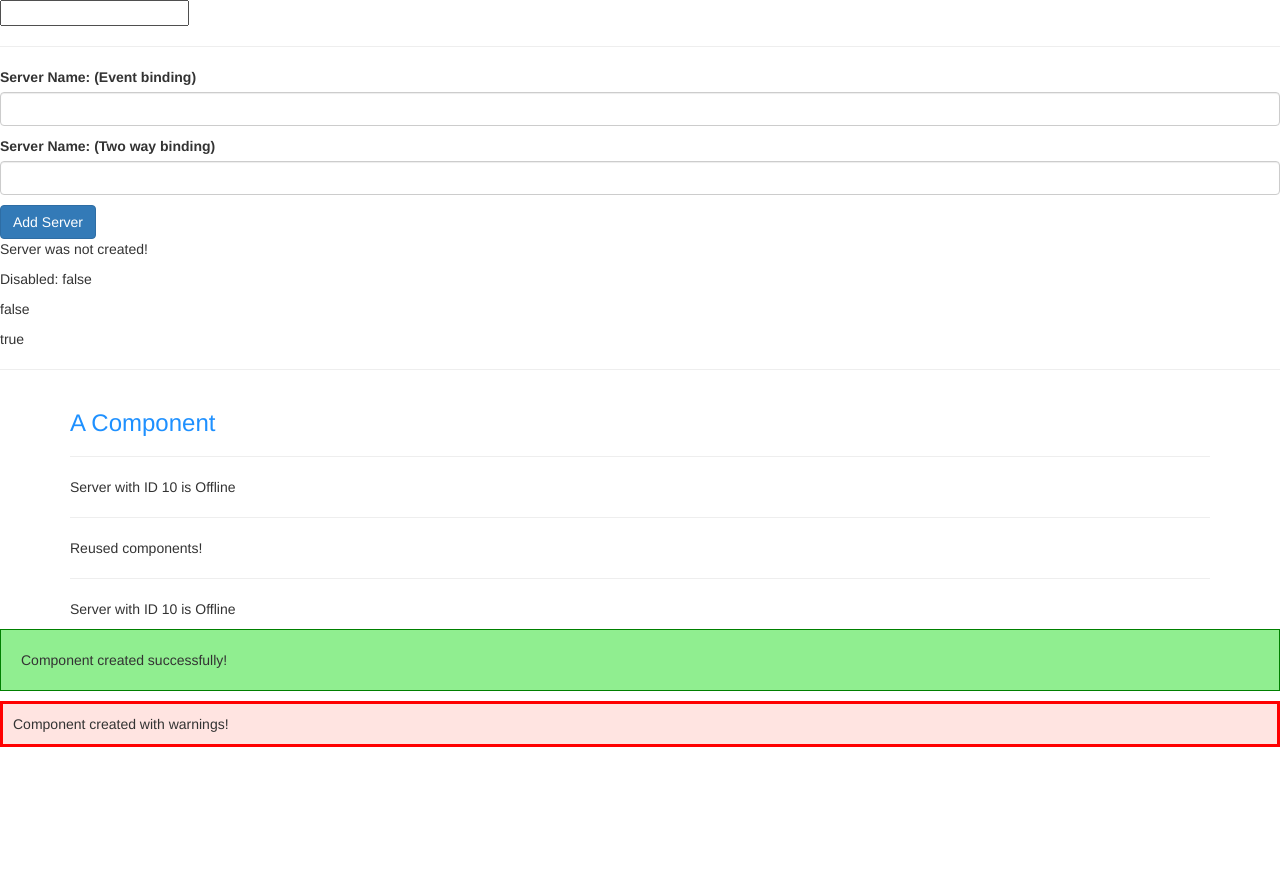
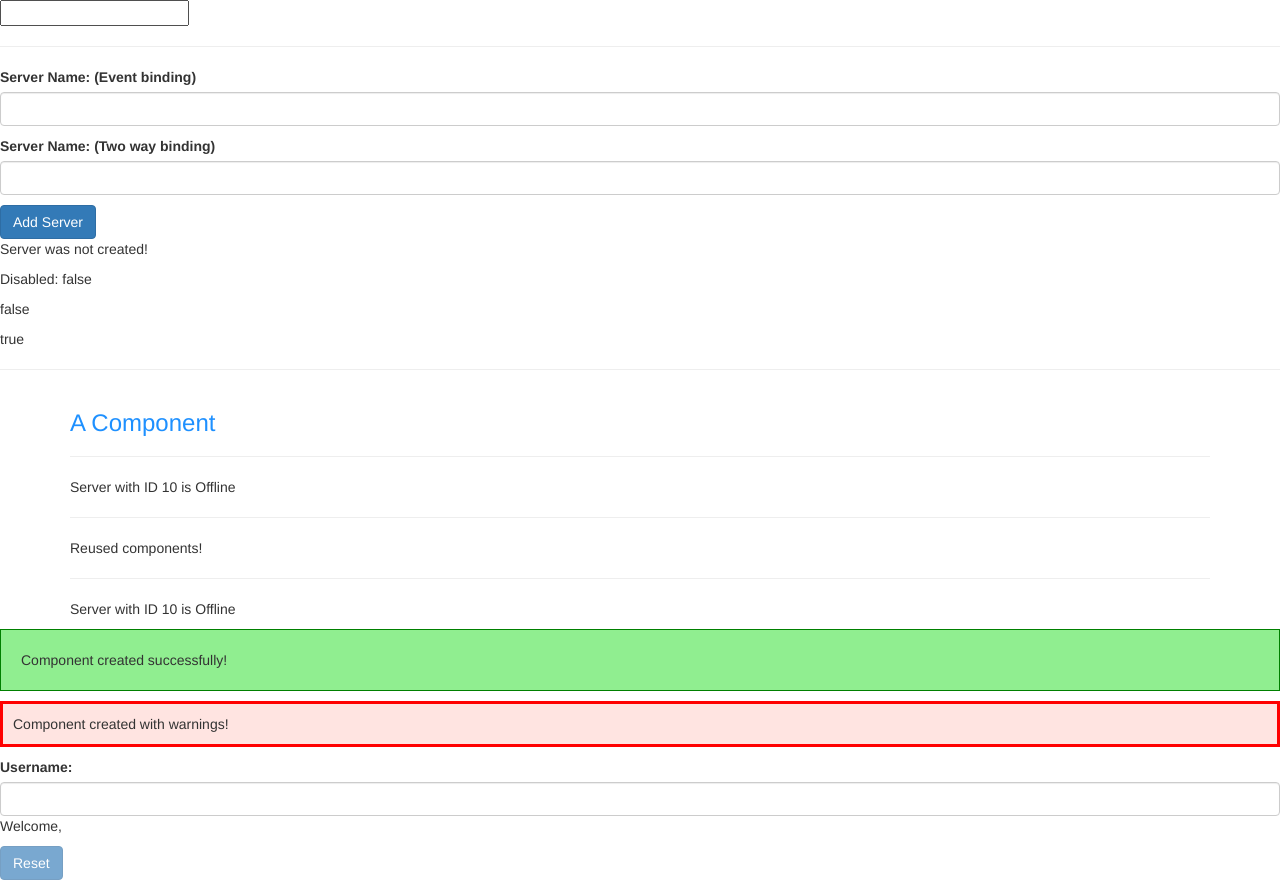
Before and after one commit to Naveen7892/angular-5-tutorial, an Angular app in the folder my-first-app/: page / in a window 1280 px wide. Before the commit the page ends 800 px from the top, so only its background shows below. Built offline with nearby package versions, Linux system fonts and the light colour scheme.

Commit message:
Assignment 2 - Username binding and reset on clicking button

```diff
--- a/my-first-app/src/app/app.component.html
+++ b/my-first-app/src/app/app.component.html
@@ -75,3 +75,5 @@
 
 <!-- Warning Alert -->
 <app-warning-alert></app-warning-alert>
+
+<app-assignment-2></app-assignment-2>
--- a/my-first-app/src/app/app.module.ts
+++ b/my-first-app/src/app/app.module.ts
@@ -7,6 +7,7 @@
 import { ServersComponent } from './servers/servers.component';
 import { SuccessAlertComponent } from './success-alert/success-alert.component';
 import { WarningAlertComponent } from './warning-alert/warning-alert.component';
+import { Assignment2 } from './assignment-2/assignment-2.component';
 
 @NgModule({
   declarations: [
@@ -14,7 +15,8 @@
     ServerComponent,
     ServersComponent,
     SuccessAlertComponent,
-    WarningAlertComponent
+    WarningAlertComponent,
+    Assignment2
   ],
   imports: [
     BrowserModule,
--- /dev/null
+++ b/my-first-app/src/app/assignment-2/assignment-2.component.html
@@ -0,0 +1,19 @@
+<label>Username:</label>
+
+<input
+    type="text"
+    class="form-control"
+    [(ngModel)]="username"
+>
+
+<p>
+    Welcome, {{ username }}
+</p>
+
+<button
+    class="btn btn-primary"
+    [disabled]="!username"
+    (click)="resetUsername();"
+>
+    Reset
+</button>
--- /dev/null
+++ b/my-first-app/src/app/assignment-2/assignment-2.component.ts
@@ -0,0 +1,18 @@
+import { Component } from '@angular/core';
+
+@Component({
+    selector: "app-assignment-2",
+    templateUrl: "./assignment-2.component.html",
+    // styleUrls: [""]
+})
+export class Assignment2 {
+    username = "";
+
+    constructor () {
+
+    }
+
+    resetUsername() {
+        this.username = "";
+    }
+}
```
